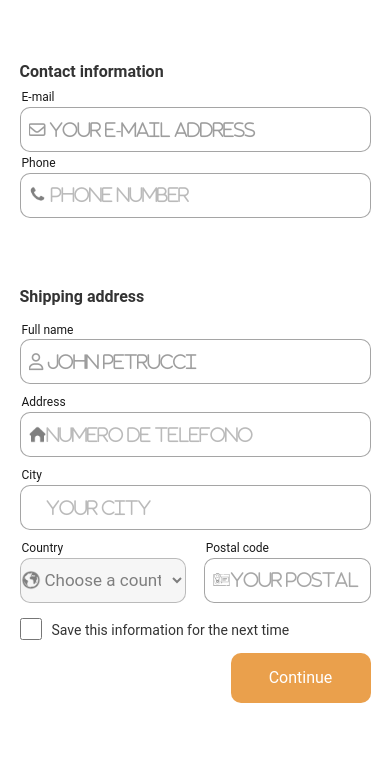
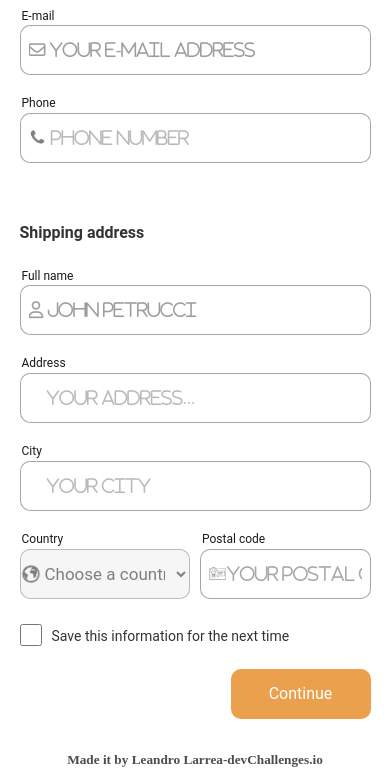
Before and after one commit to Leandro-Larrea/Checkout-challenge, a plain HTML site: page index.html in a window 390 px wide. Shown: the part 710-1488 px from the top of the page. Before the commit the page ends 1413 px from the top, so only its background shows below. Drawn offline with Linux system fonts and the light colour scheme.

Commit message:
adding the footer

```diff
--- a/estilos.css
+++ b/estilos.css
@@ -1,9 +1,13 @@
+body{
+	position: relative;
+	min-height: 100vh;
+}
 .main{
 	padding: 5%;
 	display: grid;
-	grid-template-columns: 1fr 1fr;
-	grid-column-gap: 10%;
-	max-width: 1000px;
+	grid-column-gap: 15%;
+	grid-template-columns: 1fr;
+	max-width: 1200px;
 	margin: 0 auto;
 	font-family: 'Roboto', sans-serif;
 }
@@ -11,19 +15,31 @@
 .form{
 	display: grid;
 	grid-template-rows: 1fr;
-	grid-row-gap: 10%;
+	grid-row-gap: 8%;
+}
+
+.form__contact{
+	display: grid;
+	grid-template-rows: 1fr;
+	grid-row-gap: 10px;
+}
+
+.title{
+	grid-column: span 2;
+	color: rgba(0, 0, 0, .8);
 }
 
 .form h4, .form h1{
 	color: rgba(0, 0, 0, .8);
 }
+
 .form h4{
 	margin-bottom: 10px;
 }
 .form__shipping{
 	display: grid;
 	grid-template-columns: 1fr 1fr;
-	grid-column-gap: 5%;
+	grid-gap: 10px;
 }
 
 .form__item{
@@ -47,7 +63,7 @@
 	width: 100%;
 	outline: none;
 	padding: 8px;
-	height: 45px;
+	height: 50px;
 	border-radius: 10px;
 	opacity: .7;
 	border: 1px solid rgba(0, 0, 0, .5);
@@ -120,10 +136,12 @@
 }
 
 .store{
-	margin-top: 40%;
+	margin-top: 10%;
 	background: rgba(0, 0, 0, .05);
 	width: 100%;
 	border-radius: 10px;
+	height: 490px;
+	max-width: 390px;
 	padding: 7%;
 	display: grid;
 	grid-template-rows: 1fr;
@@ -238,14 +256,33 @@
 	padding: 5px;
 	margin-top: 10px;
 }
+.footer{
+	position: fixed;
+	bottom: 0;
+	width: 100%;
+	margin-bottom: 10px;
+	text-align: center;
+	color: rgba(0, 0, 0, .7);
+	margin-top: 20px;
+}
 @media screen and (max-width: 810px){
 	.main{
-		display: flex;
-		flex-direction: column-reverse;
-		justify-content: center;
-		align-items: center;
+		display: grid;
+		grid-template-columns: 1fr;
 	}
 	.store{
-		max-width: 450px;
+		grid-column: span 2;
+		margin-bottom: 50px;
+		justify-self: center;
 	}
+	.form{
+		grid-column: span 2;
+		order: 3;
+		justify-self: center;
+	}
+	.footer{
+		margin-top: 70px;
+		position: static;
+	}
+
 }
--- a/index.html
+++ b/index.html
@@ -13,10 +13,8 @@
 </head>
 <body>
 	<main class="main">
+		<h1 class="title">Checkout</h1>
 		<div class="form">
-			<div>
-			<h1>Checkout</h1>
-			</div>
 			<div class="form__contact">
 				<h4>Contact information</h4>
 				<div class="form__item">
@@ -44,7 +42,7 @@
 				<div class="form__item">
 					<div class="form__item-input"></div>
 						<label class="form__item-label" for="address">Address</label>
-						<input class="form__input form__input-img adress" type="text" name="" id="address" placeholder="numero de telefono">
+						<input class="form__input form__input-img address" type="text" name="" id="address" placeholder="Your address...">
 				</div>
 								<div class="form__item">
 					<div class="form__item-input"></div>
@@ -352,6 +350,9 @@
 		</div>
 
 	</main>
+	<footer class="footer">
+		<h5>Made it by Leandro Larrea-devChallenges.io</h5>
+	</footer>
 
 <script src="javascript/javaScript.js"></script>
 </body>
--- a/javascript/javaScript.js
+++ b/javascript/javaScript.js
@@ -22,7 +22,7 @@ let items = document.querySelectorAll(".store__datos")
 		console.log(itemPrice[i])
 		n += itemPrice[i]
 	}
-	document.querySelector(".final-price").textContent = n
+	document.querySelector(".final-price").textContent = n;
 }
 
 total()
```
